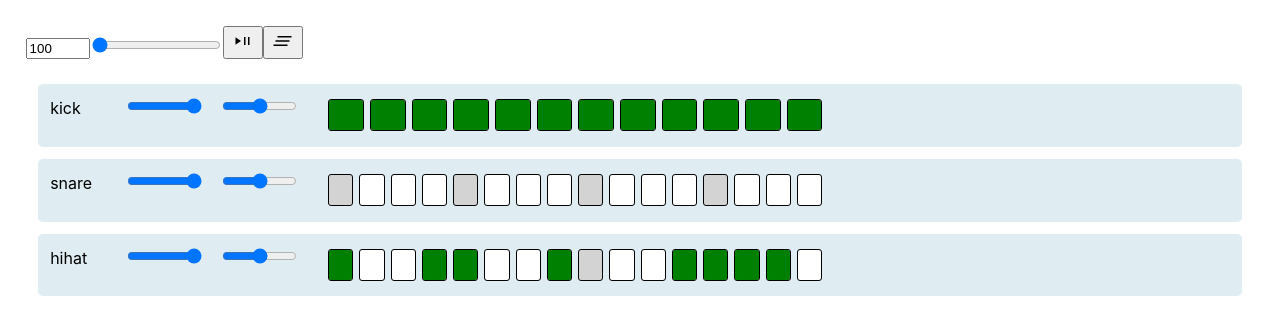
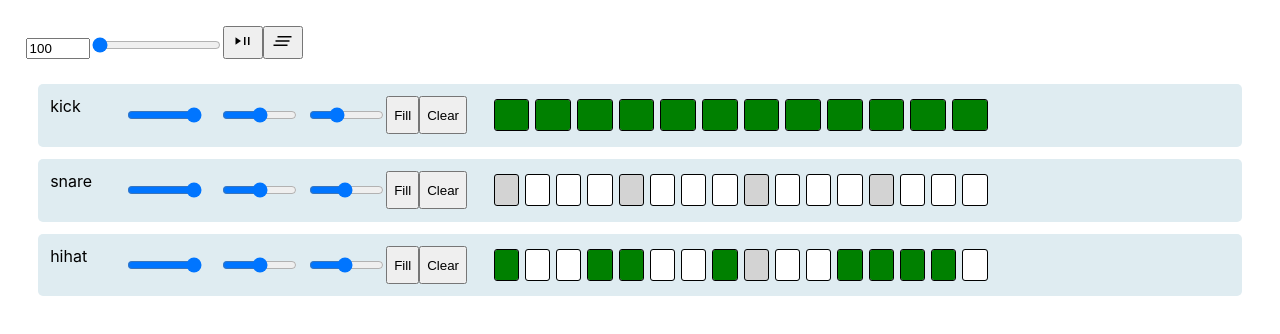
Before and after one commit to ngentili/step-sequencer-react, a React (Create React App) app: page / in a window 1280 px wide. Shown: the top 334 px of the page. Built offline with nearby package versions, Linux system fonts and the light colour scheme; no server answers.

Commit message:
ui and input values

```diff
--- a/src/App.tsx
+++ /dev/null
@@ -1,109 +0,0 @@
-import React, { useEffect, useRef, useState } from 'react';
-import 'sass';
-import './App.scss';
-import Toolbar from './components/Toolbar';
-import Sequencer from './components/Sequencer';
-import { StepTrack } from './models/SequencerTrack';
-import { AudioScheduler } from './services/AudioScheduler';
-
-const audioScheduler = new AudioScheduler()
-
-const DEFAULT_BPM = 100
-const DEFAULT_SWING = 0
-
-interface AppState {
-  playing: boolean
-  bpm: number
-  swing: number
-  tracks: StepTrack[]
-}
-
-const initialState: AppState = {
-  bpm: DEFAULT_BPM,
-  swing: DEFAULT_SWING,
-  playing: false,
-  tracks: [
-    {
-      name: 'kick',
-      pan: 0,
-      volume: 100,
-      samplePath: '/audio/kick.mp3',
-      steps: new Array<boolean>(12).fill(true),
-    },
-    {
-      name: 'snare',
-      pan: 0,
-      volume: 100,
-      samplePath: '/audio/snare.mp3',
-      steps: new Array<boolean>(16).fill(false),
-    },
-    {
-      name: 'hihat',
-      pan: 0,
-      volume: 100,
-      samplePath: '/audio/hihat.mp3',
-      steps: [true, false, false, true, true, false, false, true, false, false, false, true, true, true, true, false],
-    }
-  ]
-}
-
-function App() {
-  const [state, setState] = useState<AppState>(initialState)
-  const loadingAudio = useRef(false)
-
-  // load audio buffers
-  useEffect(() => {
-    if (!loadingAudio.current) {
-      let unloadedTracks = state.tracks.filter(t => !audioScheduler.sampleBuffers.has(t.name))
-
-      if (unloadedTracks.length > 0) {
-        loadingAudio.current = true
-
-        Promise
-          .all(unloadedTracks.map(track =>
-            audioScheduler.loadAudio(track.name, track.samplePath).then(() => console.log('loaded: ' + track.name)))
-          )
-          .catch(err => {
-            console.error(err)
-          })
-          .finally(() => {
-            loadingAudio.current = false
-          })
-      }
-    }
-  })
-
-  // schedule audio
-  if (state.playing) {
-  }
-
-  return (
-    <div>
-      <Toolbar
-        // input
-        playing={state.playing}
-        // output
-        bpmChanged={bpm => setState({ ...state, bpm })}
-        swingChanged={swing => setState({ ...state, swing })}
-        playStopClicked={() => setState({ ...state, playing: !state.playing })}
-        resetClicked={() => setState(initialState)}
-      ></Toolbar>
-
-      <Sequencer
-        // input
-        bpm={state.bpm}
-        swing={state.swing}
-        playing={state.playing}
-        tracks={state.tracks}
-        // output
-        stepClicked={(ti, si) => {
-          let newTracks = state.tracks
-          newTracks[ti].steps[si] = !newTracks[ti].steps[si]
-          setState({ ...state, tracks: newTracks })
-        }}
-      ></Sequencer>
-    </div >
-  )
-}
-
-export default App
--- /dev/null
+++ b/src/components/App.tsx
@@ -0,0 +1,106 @@
+import React, { useEffect, useRef, useState } from 'react';
+import 'sass';
+import './App.scss';
+import Toolbar from './Toolbar';
+import Sequencer from './Sequencer';
+import { StepTrack } from '../models/SequencerTrack';
+import { AudioScheduler } from '../services/AudioScheduler';
+
+const audioScheduler = new AudioScheduler()
+
+const DEFAULT_PLAYING = false
+const DEFAULT_BPM = 100
+const DEFAULT_SWING = 0
+const DEFAULT_TRACKS = [
+  {
+    name: 'kick',
+    pan: 0,
+    volume: 100,
+    samplePath: '/audio/kick.mp3',
+    steps: new Array<boolean>(12).fill(true),
+  },
+  {
+    name: 'snare',
+    pan: 0,
+    volume: 100,
+    samplePath: '/audio/snare.mp3',
+    steps: new Array<boolean>(16).fill(false),
+  },
+  {
+    name: 'hihat',
+    pan: 0,
+    volume: 100,
+    samplePath: '/audio/hihat.mp3',
+    steps: [true, false, false, true, true, false, false, true, false, false, false, true, true, true, true, false],
+  }
+]
+
+function App() {
+  const [playing, setPlaying] = useState(DEFAULT_PLAYING)
+  const [bpm, setBpm] = useState(DEFAULT_BPM)
+  const [swing, setSwing] = useState(DEFAULT_SWING)
+  const [tracks, setTracks] = useState(DEFAULT_TRACKS)
+
+  const loadingAudio = useRef(false)
+
+  function onResetClicked() {
+    setPlaying(DEFAULT_PLAYING)
+    setBpm(DEFAULT_BPM)
+    setSwing(DEFAULT_SWING)
+    setTracks(DEFAULT_TRACKS)
+  }
+
+  // load audio buffers
+  if (!loadingAudio.current) {
+    let unloadedTracks = tracks.filter(t => !audioScheduler.sampleBuffers.has(t.name))
+
+    if (unloadedTracks.length > 0) {
+      loadingAudio.current = true
+
+      Promise
+        .all(unloadedTracks.map(track =>
+          audioScheduler.loadAudio(track.name, track.samplePath).then(() => console.log('loaded: ' + track.name)))
+        )
+        .catch(err => {
+          console.error(err)
+        })
+        .finally(() => {
+          loadingAudio.current = false
+        })
+    }
+  }
+
+  // schedule audio
+  if (playing) {
+  }
+
+  return (
+    <div>
+      <Toolbar
+        // input
+        playing={playing}
+        // output
+        bpmChanged={value => setBpm(value)}
+        swingChanged={value => setSwing(value)}
+        playStopClicked={() => setPlaying(!playing)}
+        resetClicked={() => onResetClicked()}
+      ></Toolbar>
+
+      <Sequencer
+        // input
+        bpm={bpm}
+        swing={swing}
+        playing={playing}
+        tracks={tracks}
+        // output
+        stepClicked={(trackIndex, stepIndex) => {
+          let newTracks = tracks
+          newTracks[trackIndex].steps[stepIndex] = !newTracks[trackIndex].steps[stepIndex]
+          setTracks(newTracks)
+        }}
+      ></Sequencer>
+    </div >
+  )
+}
+
+export default App
--- a/src/components/Sequencer.scss
+++ b/src/components/Sequencer.scss
@@ -12,8 +12,9 @@
 }
 
 .track-controls {
-    display: inline-block;
-    width: 275px;
+    display: flex;
+    flex-direction: row;
+    margin-right: 2%;
 }
 
 .track-label {
@@ -30,3 +31,12 @@
     width: 75px;
     margin-left: 10px;
 }
+
+.track-step-count {
+    width: 75px;
+    margin-left: 10px;
+}
+
+.step-track-container {
+    flex: 1;
+}
--- a/src/components/Sequencer.tsx
+++ b/src/components/Sequencer.tsx
@@ -13,53 +13,76 @@ interface SequencerProps {
     // output
     stepClicked: (trackIndex: number, stepIndex: number) => void
 }
-interface SequencerState {
-    bpm: number
-    swing: number
-    tracks: StepTrack[]
-    loading: boolean
-}
 
 function Sequencer(props: SequencerProps) {
-    const [state, setState] = useState<SequencerState>({
-        bpm: props.bpm,
-        swing: props.swing,
-        tracks: props.tracks,
-        loading: false,
-    })
+    const [bpm, setBpm] = useState(props.bpm)
+    const [swing, setSwing] = useState(props.swing)
+    const [tracks, setTracks] = useState(props.tracks)
 
-    function onTrackVolumeChange(value: number) {
-        console.log(value)
+    function onTrackVolumeChange(value: number, trackIndex: number) {
+        let newTracks = [...tracks]
+        newTracks[trackIndex].volume = value
+        setTracks(newTracks)
     }
 
-    function onTrackPanChange(value: number) {
-        console.log(value)
+    function onTrackPanChange(value: number, trackIndex: number) {
+        let newTracks = [...tracks]
+        newTracks[trackIndex].pan = value
+        setTracks(newTracks)
     }
 
-    if (state.loading) {
-        return <div>Loading audio...</div>
+    function onTrackStepCountChange(value: number, trackIndex: number) {
+        let delta = value - tracks[trackIndex].steps.length
+        let newTracks = [...tracks]
+
+        if (delta > 0) {
+            for (let i = 0; i < delta; i++) {
+                newTracks[trackIndex].steps.push(false)
+            }
+        }
+        else {
+            for (let i = 0; i < -delta; i++) {
+                newTracks[trackIndex].steps.pop()
+            }
+        }
+
+        setTracks(newTracks)
+    }
+
+    function onFillClick(value: boolean, trackIndex: number) {
+        let newTracks = [...tracks]
+        newTracks[trackIndex].steps = new Array(newTracks[trackIndex].steps.length).fill(value)
+        setTracks(newTracks)
     }
 
     return (
         <div className='track-container'>
-            {state.tracks.map((track, ti) => (
+            {tracks.map((track, ti) => (
                 <div key={ti} className='track'>
 
                     <div className='track-controls'>
                         <span className='track-label'>{track.name}</span>
 
-                        <input type='range' min={0} max={100} step={1} defaultValue={100} className='track-volume'
-                            onChange={e => onTrackVolumeChange(e.target.valueAsNumber)}>
+                        <input type='range' min={0} max={100} step={1} defaultValue={track.volume} className='track-volume'
+                            onChange={e => onTrackVolumeChange(e.target.valueAsNumber, ti)}>
                         </input>
-                        <input type='range' min={-1} max={1} step={0.01} defaultValue={0} className='track-pan'
-                            onChange={e => onTrackPanChange(e.target.valueAsNumber)}>
+                        <input type='range' min={-1} max={1} step={0.01} defaultValue={track.pan} className='track-pan'
+                            onChange={e => onTrackPanChange(e.target.valueAsNumber, ti)}>
                         </input>
+                        <input type='range' min={2} max={32} step={2} defaultValue={track.steps.length} className='track-step-count'
+                            onChange={e => onTrackStepCountChange(e.target.valueAsNumber, ti)}>
+                        </input>
+                        <button onClick={() => onFillClick(true, ti)}>Fill</button>
+                        <button onClick={() => onFillClick(false, ti)}>Clear</button>
                     </div>
 
-                    <SequencerStepTrack
-                        steps={track.steps}
-                        stepClicked={si => props.stepClicked(ti, si)}
-                    ></SequencerStepTrack>
+                    <div className='step-track-container'>
+                        <SequencerStepTrack
+                            steps={track.steps}
+                            stepClicked={si => props.stepClicked(ti, si)}
+                        ></SequencerStepTrack>
+                    </div>
+
                 </div>
             ))}
         </div>
--- a/src/components/Toolbar.tsx
+++ b/src/components/Toolbar.tsx
@@ -11,17 +11,12 @@ interface ToolbarProps {
     playStopClicked: () => void
     resetClicked: () => void
 }
-interface ToolbarState {
-    playing: boolean
-}
 
 const DEFAULT_BPM = 100
 const DEFAULT_SWING = 0
 
 function Toolbar(props: ToolbarProps) {
-    const [state, setState] = useState<ToolbarState>({
-        playing: props.playing,
-    })
+    const [playing, setPlaying] = useState(props.playing)
 
     return (
         <div className='toolbar'>
--- a/src/index.tsx
+++ b/src/index.tsx
@@ -2,7 +2,7 @@ import React from 'react';
 import ReactDOM from 'react-dom/client';
 import 'sass';
 import './index.scss';
-import App from './App';
+import App from './components/App';
 import reportWebVitals from './reportWebVitals';
 
 const root = ReactDOM.createRoot(
```
Also changed, not shown: src/utils/ranges.ts (+18 -25 lines), src/components/App.scss (renamed from src/App.scss), 1 other file (tests, documents, lock files or other folders).
